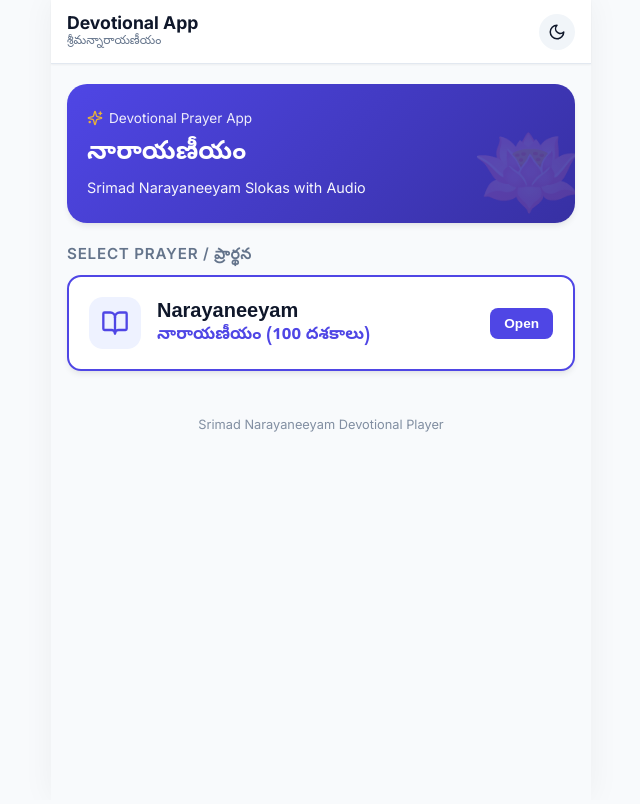
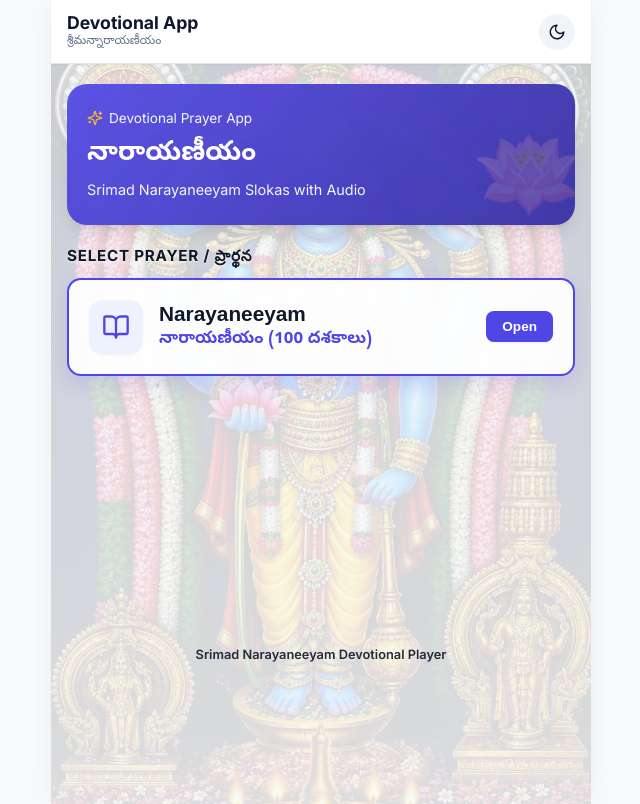
Before and after one commit to narayaneeyamak/narayaneeyam_app, a React (Vite) app: page / in a window 1280 px wide. Shown: the whole page, without its empty margins (319-959 px from the left). Built offline with nearby package versions, Linux system fonts and the light colour scheme.

Commit message:
Add custom devotional background image to HomeScreen

```diff
--- a/src/components/HomeScreen.jsx
+++ b/src/components/HomeScreen.jsx
@@ -1,32 +1,43 @@
 import React from 'react';
-import { BookOpen, Play, Search, Sparkles, Heart } from 'lucide-react';
+import { BookOpen, Play, Sparkles, Heart } from 'lucide-react';
 
 export default function HomeScreen({
   onSelectNarayaneeyam,
   lastPlayedSloka,
-  onPlaySloka,
-  searchQuery,
-  setSearchQuery
+  onPlaySloka
 }) {
   return (
-    <div className="animate-fade-in" style={{ padding: '20px 16px', display: 'flex', flexDirection: 'column', gap: '20px' }}>
-
+    <div
+      className="animate-fade-in"
+      style={{
+        padding: '20px 16px 140px 16px',
+        display: 'flex',
+        flexDirection: 'column',
+        gap: '20px',
+        minHeight: 'calc(100vh - 60px)',
+        backgroundImage: `linear-gradient(rgba(248, 250, 252, 0.82), rgba(248, 250, 252, 0.88)), url('/images/home_bg.jpg')`,
+        backgroundSize: 'cover',
+        backgroundPosition: 'center',
+        backgroundRepeat: 'no-repeat'
+      }}
+    >
       {/* Welcome Banner */}
       <div style={{
-        background: 'linear-gradient(135deg, var(--primary) 0%, #3730a3 100%)',
+        background: 'linear-gradient(135deg, rgba(79, 70, 229, 0.92) 0%, rgba(55, 48, 163, 0.95) 100%)',
         color: '#ffffff',
         padding: '24px 20px',
         borderRadius: 'var(--radius-lg)',
-        boxShadow: 'var(--shadow-md)',
+        boxShadow: 'var(--shadow-lg)',
         position: 'relative',
-        overflow: 'hidden'
+        overflow: 'hidden',
+        backdropFilter: 'blur(4px)'
       }}>
         <div style={{ position: 'relative', zIndex: 2 }}>
-          <div style={{ display: 'flex', alignItems: 'center', gap: '6px', fontSize: '0.85rem', opacity: 0.9, marginBottom: '6px' }}>
+          <div style={{ display: 'flex', alignItems: 'center', gap: '6px', fontSize: '0.85rem', opacity: 0.95, marginBottom: '6px' }}>
             <Sparkles size={16} color="#fbbf24" />
             <span>Devotional Prayer App</span>
           </div>
-          <h2 style={{ fontSize: '1.6rem', fontWeight: 700, margin: '0 0 4px 0', fontFamily: 'var(--font-telugu)' }}>
+          <h2 style={{ fontSize: '1.7rem', fontWeight: 700, margin: '0 0 4px 0', fontFamily: 'var(--font-telugu)' }}>
             నారాయణీయం
           </h2>
           <p style={{ fontSize: '0.9rem', opacity: 0.95, margin: 0 }}>
@@ -38,7 +49,7 @@ export default function HomeScreen({
           right: '-10px',
           bottom: '-15px',
           fontSize: '90px',
-          opacity: 0.15,
+          opacity: 0.18,
           userSelect: 'none'
         }}>
           🪷
@@ -47,7 +58,7 @@ export default function HomeScreen({
 
       {/* Main Feature Button: Narayaneeyam */}
       <div>
-        <h3 style={{ fontSize: '0.95rem', fontWeight: 600, color: 'var(--text-muted)', marginBottom: '10px', textTransform: 'uppercase', letterSpacing: '0.05em' }}>
+        <h3 style={{ fontSize: '0.95rem', fontWeight: 700, color: 'var(--text-main)', marginBottom: '10px', textTransform: 'uppercase', letterSpacing: '0.05em', textShadow: '0 1px 2px rgba(255, 255, 255, 0.8)' }}>
           Select Prayer / ప్రార్థన
         </h3>
 
@@ -55,7 +66,7 @@ export default function HomeScreen({
           onClick={onSelectNarayaneeyam}
           style={{
             width: '100%',
-            backgroundColor: 'var(--bg-card)',
+            backgroundColor: 'rgba(255, 255, 255, 0.92)',
             border: '2px solid var(--primary)',
             borderRadius: 'var(--radius-md)',
             padding: '20px',
@@ -63,29 +74,31 @@ export default function HomeScreen({
             alignItems: 'center',
             justifyContent: 'space-between',
             cursor: 'pointer',
-            boxShadow: 'var(--shadow-md)',
+            boxShadow: '0 8px 20px rgba(79, 70, 229, 0.15)',
+            backdropFilter: 'blur(8px)',
             transition: 'transform 0.15s, box-shadow 0.15s',
             textAlign: 'left'
           }}
         >
           <div style={{ display: 'flex', alignItems: 'center', gap: '16px' }}>
             <div style={{
-              width: '52px',
-              height: '52px',
+              width: '54px',
+              height: '54px',
               borderRadius: 'var(--radius-md)',
               backgroundColor: 'var(--primary-light)',
               color: 'var(--primary)',
               display: 'flex',
               alignItems: 'center',
-              justifyContent: 'center'
+              justifyContent: 'center',
+              boxShadow: 'var(--shadow-sm)'
             }}>
               <BookOpen size={28} />
             </div>
             <div>
-              <h4 style={{ fontSize: '1.25rem', fontWeight: 700, color: 'var(--text-main)', margin: '0 0 2px 0' }}>
+              <h4 style={{ fontSize: '1.3rem', fontWeight: 700, color: 'var(--text-main)', margin: '0 0 2px 0' }}>
                 Narayaneeyam
               </h4>
-              <p style={{ fontSize: '1.05rem', color: 'var(--primary)', fontWeight: 600, margin: 0, fontFamily: 'var(--font-telugu)' }}>
+              <p style={{ fontSize: '1.05rem', color: 'var(--primary)', fontWeight: 700, margin: 0, fontFamily: 'var(--font-telugu)' }}>
                 నారాయణీయం (100 దశకాలు)
               </p>
             </div>
@@ -93,10 +106,11 @@ export default function HomeScreen({
           <div style={{
             backgroundColor: 'var(--primary)',
             color: '#fff',
-            padding: '8px 14px',
+            padding: '8px 16px',
             borderRadius: 'var(--radius-sm)',
             fontSize: '0.85rem',
-            fontWeight: 600
+            fontWeight: 700,
+            boxShadow: 'var(--shadow-sm)'
           }}>
             Open
           </div>
@@ -106,20 +120,21 @@ export default function HomeScreen({
       {/* Continue Listening (If last played exists) */}
       {lastPlayedSloka && (
         <div style={{
-          backgroundColor: 'var(--bg-card)',
+          backgroundColor: 'rgba(255, 255, 255, 0.92)',
           border: '1px solid var(--border)',
           borderRadius: 'var(--radius-md)',
           padding: '16px',
           display: 'flex',
           alignItems: 'center',
           justifyContent: 'space-between',
-          boxShadow: 'var(--shadow-sm)'
+          boxShadow: 'var(--shadow-md)',
+          backdropFilter: 'blur(8px)'
         }}>
           <div>
-            <span style={{ fontSize: '0.75rem', fontWeight: 600, color: 'var(--accent-gold)', textTransform: 'uppercase' }}>
+            <span style={{ fontSize: '0.75rem', fontWeight: 700, color: 'var(--accent-gold)', textTransform: 'uppercase' }}>
               Recently Played
             </span>
-            <h4 style={{ fontSize: '0.95rem', fontWeight: 600, color: 'var(--text-main)', margin: '2px 0 0 0' }}>
+            <h4 style={{ fontSize: '0.95rem', fontWeight: 700, color: 'var(--text-main)', margin: '2px 0 0 0' }}>
               Dasakam {lastPlayedSloka.dasakamNo} - Sloka {lastPlayedSloka.slokaNo}
             </h4>
           </div>
@@ -148,11 +163,11 @@ export default function HomeScreen({
         marginTop: 'auto',
         textAlign: 'center',
         paddingTop: '20px',
-        color: 'var(--text-muted)',
-        fontSize: '0.8rem'
+        color: 'var(--text-main)',
+        fontSize: '0.8rem',
+        fontWeight: 600
       }}>
-
-        <p style={{ marginTop: '4px', opacity: 0.8 }}>Srimad Narayaneeyam Devotional Player</p>
+        <p style={{ marginTop: '4px', opacity: 0.9 }}>Srimad Narayaneeyam Devotional Player</p>
       </div>
     </div>
   );
```
Also changed, not shown: public/images/home_bg.jpg (added).
